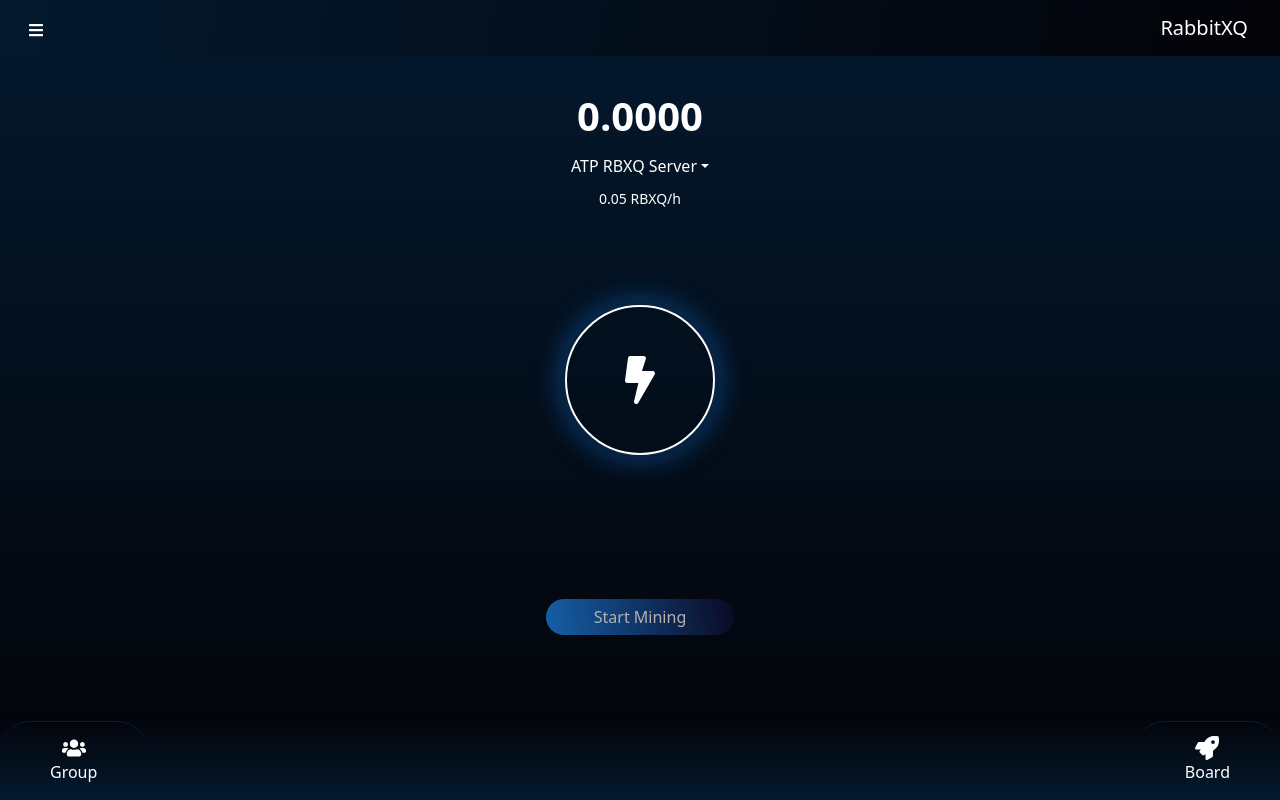
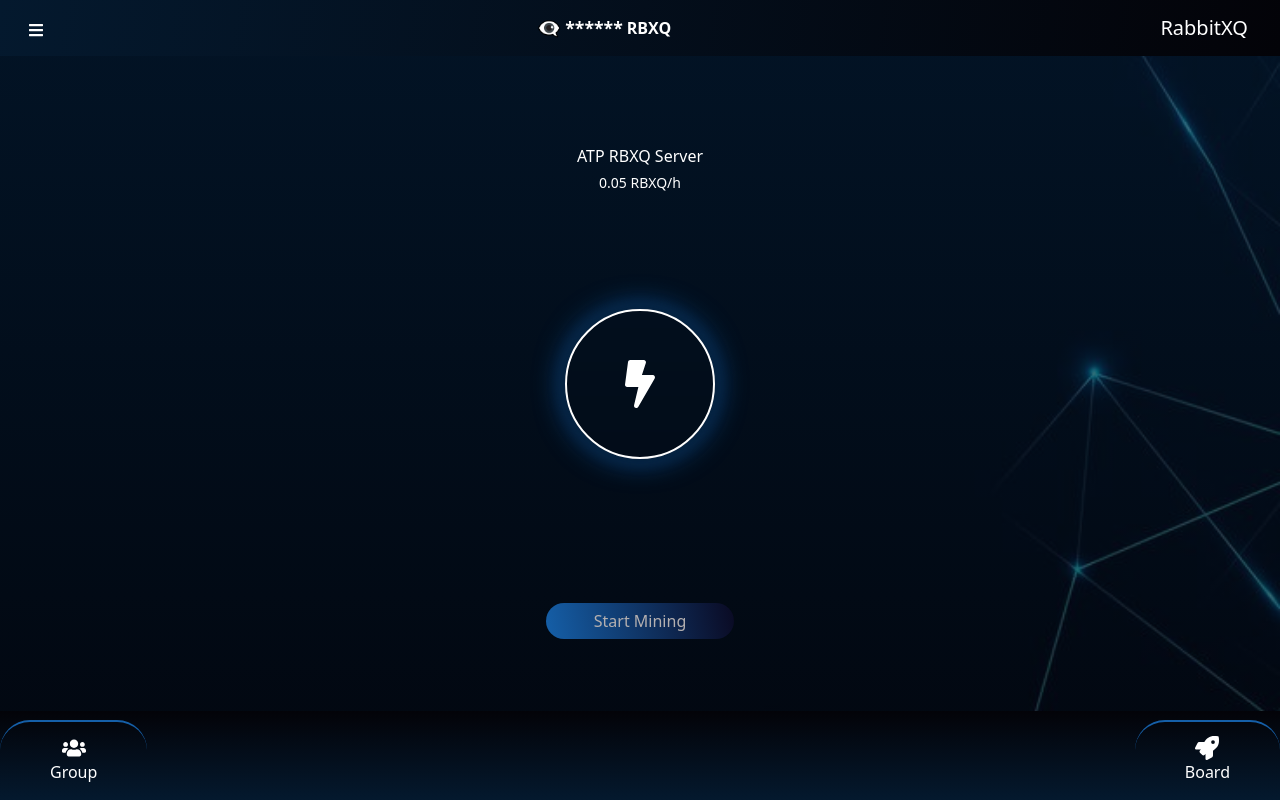
Before and after one commit to dhruv2684/Crypto-WEB, a React (Create React App) app: page /home in a window 1280 px wide. Built offline with nearby package versions, Linux system fonts and the light colour scheme; no server answers; sample sign-in values are in the browser's storage.

Commit message:
finall-touching-bg

```diff
--- a/src/Components/Sidebar.js
+++ b/src/Components/Sidebar.js
@@ -1,19 +1,19 @@
 import React, { useState, useEffect } from 'react';
-import { FaBars, FaTimes } from 'react-icons/fa';
-import { Link, useNavigate } from 'react-router-dom';
-import { FaHome } from "react-icons/fa";
-import { IoRocket } from "react-icons/io5";
-import { MdGroups } from "react-icons/md";
-import { MdLeaderboard } from "react-icons/md";
-import { IoSettings } from "react-icons/io5";
-import { FaQuestionCircle } from "react-icons/fa";
-import { FaSignOutAlt } from "react-icons/fa";
+import {
+    FaBars, FaTimes, FaHome, FaQuestionCircle, FaSignOutAlt
+} from 'react-icons/fa';
+import { Link, useNavigate, useLocation } from 'react-router-dom';
+import { IoRocket, IoSettings } from 'react-icons/io5';
+import { MdGroups, MdLeaderboard } from 'react-icons/md';
 import './SidebarLayout.css';
 
-const Sidebar = ({ children }) => {
+const Sidebar = ({ children, sidebarOpen, setSidebarOpen, coins, coinChangeAnim }) => {
     const [isOpen, setIsOpen] = useState(false);
     const [showLogoutConfirm, setShowLogoutConfirm] = useState(false);
+    const [showCoins, setShowCoins] = useState(false);
     const navigate = useNavigate();
+    const location = useLocation();
+    const isHomePage = location.pathname === '/home';
 
     const toggleSidebar = () => setIsOpen(!isOpen);
     const closeSidebar = () => setIsOpen(false);
@@ -35,10 +35,35 @@ const Sidebar = ({ children }) => {
     return (
         <>
             {/* Top Navbar */}
-            <nav className="navbar navbar-dark bg-dark px-3 fixed-top" style={{ zIndex: 1020 }}>
+            <nav className="navbar navbar-dark bg-dark px-3 fixed-top d-flex justify-content-between align-items-center" style={{ zIndex: 1020 }}>
+                {/* Toggle Sidebar Button */}
                 <button className="btn btn-dark" onClick={toggleSidebar}>
                     <FaBars />
                 </button>
+
+                {/* 🪙 Coin Balance (only on Home) */}
+                {isHomePage && (
+                    <div
+                        className={`text-white fw-bold d-flex align-items-center gap-1 ${coinChangeAnim ? 'coin-animated' : ''}`}
+                        style={{ fontSize: '1rem', cursor: 'pointer' }}
+                        onClick={() => setShowCoins(!showCoins)}
+                        title={showCoins ? "Hide Balance" : "Show Balance"}
+                    >
+                        <span style={{ fontSize: '1.2rem' }}>
+                            {showCoins ? '👁‍🗨' : '👁‍🗨'}
+                        </span>
+                        <span style={{ fontSize: '1.1rem' }}>
+                            {
+                                showCoins
+                                    ? coins?.toFixed(4)
+                                    : '*'.repeat(coins?.toFixed(4).length || 6)
+                            }
+                        </span>
+                        <span>RBXQ</span>
+                    </div>
+                )}
+
+                {/* App Title */}
                 <span className="navbar-brand ms-2">RabbitXQ</span>
             </nav>
 
@@ -49,12 +74,24 @@ const Sidebar = ({ children }) => {
                     <button className="close-btn" onClick={closeSidebar}><FaTimes /></button>
                 </div>
                 <ul>
-                    <Link to="/home" className="text-white text-decoration-none"><li><FaHome className='me-2 fs-3 text-purple' />Home</li></Link>
-                    <Link to="/rabbit-release" className="text-white text-decoration-none"><li><IoRocket className='me-2 fs-3 text-purple' />Rabbit Releases</li></Link>
-                    <Link to="/group" className="text-white text-decoration-none"><li><MdGroups className='me-2 fs-3 text-purple' />Group</li></Link>
-                    <Link to="/leaderboard" className="text-white text-decoration-none"><li><MdLeaderboard className='me-2 fs-3 text-purple' />LeaderBoard</li></Link>
-                    <Link to="/profile" className="text-white text-decoration-none"><li><IoSettings className='me-2 fs-3 text-purple' />Setting</li></Link>
-                    <Link to="#" className="text-white text-decoration-none"><li><FaQuestionCircle className='me-2 fs-3 text-purple' />FAQ</li></Link>
+                    <Link to="/home" className="text-white text-decoration-none">
+                        <li><FaHome className='me-2 fs-3 text-purple' />Home</li>
+                    </Link>
+                    <Link to="/rabbit-release" className="text-white text-decoration-none">
+                        <li><IoRocket className='me-2 fs-3 text-purple' />Rabbit Releases</li>
+                    </Link>
+                    <Link to="/group" className="text-white text-decoration-none">
+                        <li><MdGroups className='me-2 fs-3 text-purple' />Group</li>
+                    </Link>
+                    <Link to="/leaderboard" className="text-white text-decoration-none">
+                        <li><MdLeaderboard className='me-2 fs-3 text-purple' />LeaderBoard</li>
+                    </Link>
+                    <Link to="/profile" className="text-white text-decoration-none">
+                        <li><IoSettings className='me-2 fs-3 text-purple' />Setting</li>
+                    </Link>
+                    <Link to="#" className="text-white text-decoration-none">
+                        <li><FaQuestionCircle className='me-2 fs-3 text-purple' />FAQ</li>
+                    </Link>
                     <span className="text-white text-decoration-none" onClick={() => setShowLogoutConfirm(true)}>
                         <li><FaSignOutAlt className='me-2 fs-3 text-purple' />Sign Out</li>
                     </span>
@@ -69,7 +106,7 @@ const Sidebar = ({ children }) => {
                 {children}
             </div>
 
-            {/* Logout Confirmation Popup */}
+            {/* Logout Confirmation */}
             {showLogoutConfirm && (
                 <div className="logout-popup d-flex flex-column justify-content-center align-items-center text-white">
                     <div className="popup-inner p-3 text-center">
--- a/src/Components/SidebarLayout.css
+++ b/src/Components/SidebarLayout.css
@@ -130,3 +130,18 @@ body.sidebar-open {
 .text-purple {
     color: #1684f3;
 }
+
+.coin-animated {
+    animation: pulseCoin 0.3s ease-in-out;
+}
+
+@keyframes pulseCoin {
+    0% {
+        transform: scale(1.1);
+        color: #ffd700;
+    }
+
+    100% {
+        transform: scale(1);
+    }
+}
--- a/src/Page/Home.js
+++ b/src/Page/Home.js
@@ -147,7 +147,6 @@ const Home = () => {
                 setCoins(coinValue);
                 prevCoinsRef.current = coinValue;
 
-                // ✅ Show toast
                 toast.success("Mining started successfully!", {
                     style: {
                         background: '#1b70c5',
@@ -167,32 +166,34 @@ const Home = () => {
 
     return (
         <div className="home-container d-flex flex-column text-white">
-            <Sidebar sidebarOpen={sidebarOpen} setSidebarOpen={setSidebarOpen} />
+            {/* ✅ Sidebar with coin props */}
+            <Sidebar
+                sidebarOpen={sidebarOpen}
+                setSidebarOpen={setSidebarOpen}
+                coins={coins}
+                coinChangeAnim={coinChangeAnim}
+            />
 
             <div className="home-content flex-grow-1 mt-5 mb-1">
-                <div className="text-center mt-4">
-                    <h1 className={`fw-bold text-white display-6 ${coinChangeAnim ? 'coin-animated' : ''}`}>
-                        <CountUp
-                            start={prevCoinsRef.current}
-                            end={coins}
-                            decimals={4}
-                            duration={1.25}
-                        />
-                    </h1>
-                    <div className="dropdown mt-2">
-                        <button className="btn btn-dark dropdown-toggle" type="button">
+                {/* ✅ Removed coin display from center */}
+                {/* ✅ Removed coin display from center */}
+                <div className="home-content flex-grow-1 mt-5 mb-1">
+                    <div className=" mt-2  text-center">
+                        <div className="text-center">
                             ATP RBXQ Server
-                        </button>
+                        </div>
                     </div>
-                    <div className="text-white small mt-1">0.05 RBXQ/h</div>
+                    <div className="text-white small mt-1 text-center">0.05 RBXQ/h</div>
                 </div>
 
+                {/* ⚡ Power button */}
                 <div className="d-flex justify-content-center align-items-center mt-5 pt-5">
                     <div className="power-circle d-flex justify-content-center align-items-center">
                         <FaBolt size={48} color="white" />
                     </div>
                 </div>
 
+                {/* 🟢 Mining button */}
                 <div className="text-center mtb-5">
                     {miningStartTime ? (
                         <button className="btn mt-4 btn-success px-5 rounded-pill" disabled>
@@ -234,6 +235,7 @@ const Home = () => {
                 )}
             </div>
 
+            {/* ⬇️ Fixed bottom menu */}
             <div className="fixed-bottom py-md-3 py-1 d-flex justify-content-between bg-black">
                 <div className="text-center bg-dark_1" onClick={() => navigate('/group')}>
                     <FaUsers size={24} />
--- a/src/Page/RabbitRelease.css
+++ b/src/Page/RabbitRelease.css
@@ -33,7 +33,7 @@
 }
 
 .release-card {
-  /* background: #1c1c1c; */
+  background: #1c6ab82e;
   border: 1px solid #333;
   border-radius: 12px;
   padding: 20px;
@@ -75,8 +75,8 @@
 .modal-content {
   background: linear-gradient(0deg, #030308, #04192e) !important;
   padding: 30px;
-  margin-top: 83px;
-  margin-bottom: 10px;
+  margin-top: px;
+  margin-bottom: 20px;
   max-width: 700px;
   width: 90%;
   border-radius: 12px;
--- a/src/css/Home.css
+++ b/src/css/Home.css
@@ -1,16 +1,40 @@
 .home-container {
+  position: relative;
   height: 100vh;
-  overflow: hidden;
-  /* background: radial-gradient(circle at center, #111, #000); */
-  background: linear-gradient(0deg, #030308, #04192e) !important;
   color: white;
-  position: relative;
-  /* background-image: url('../image/home-bg.jpeg');
+  overflow-x: hidden;
+  z-index: 0; /* Ensure it's clickable */
+}
+
+/* 🌄 Background image layer with opacity */
+.home-container::before {
+  content: "";
+  position: fixed;
+  top: 0;
+  left: 0;
+  width: 100%;
+  height: 100%;
+  background-image: url('../image/home-bg-1.jpeg');
   background-size: cover;
-  background-position: center;
+  background-position: right;
   background-repeat: no-repeat;
-  z-index: -2; */
+  z-index: -2;
 }
+
+/* 🎨 Gradient overlay layer */
+.home-container::after {
+  content: "";
+  position: fixed;
+  top: 0;
+  left: 0;
+  width: 100%;
+  height: 100%;
+  background: linear-gradient(0deg, #030308, #04192e); /* 👈 Gradient top to bottom */
+  z-index: -1;
+  opacity: 0.6; /* 👈 Control gradient strength */
+}
+
+
 
 .bg-dark {
   background: linear-gradient(280deg, #030308, #04192e) !important;
@@ -79,12 +103,12 @@
   /* background: linear-gradient(to right, #000000, #000000) !important; */
   padding: 12px 50px;
   border-radius: 30px 30px 0px 0px;
-  border-top: 1px solid #001f3f;
+  border-top: 2px solid #155fa8;
 }
 
 .bg-dark_2 {
   /* background: linear-gradient(to left, #000000, #000000) !important; */
-  border-top: 1px solid #001f3f;
+  border-top: 2px solid #155fa8;
   padding: 12px 50px;
   border-radius: 30px 30px 0px 0px;
 
@@ -131,6 +155,6 @@
   animation: coinFlash 0.5s ease;
 }
 
-.mtb-5{
+.mtb-5 {
   margin-top: 6rem;
 }
```
Also changed, not shown: src/Page/Profile.js (+6 -6 lines), src/css/Group.css (+20 -5 lines), src/image/home-bg-1.jpeg (added), src/image/home-bg-2.jpeg (added).
